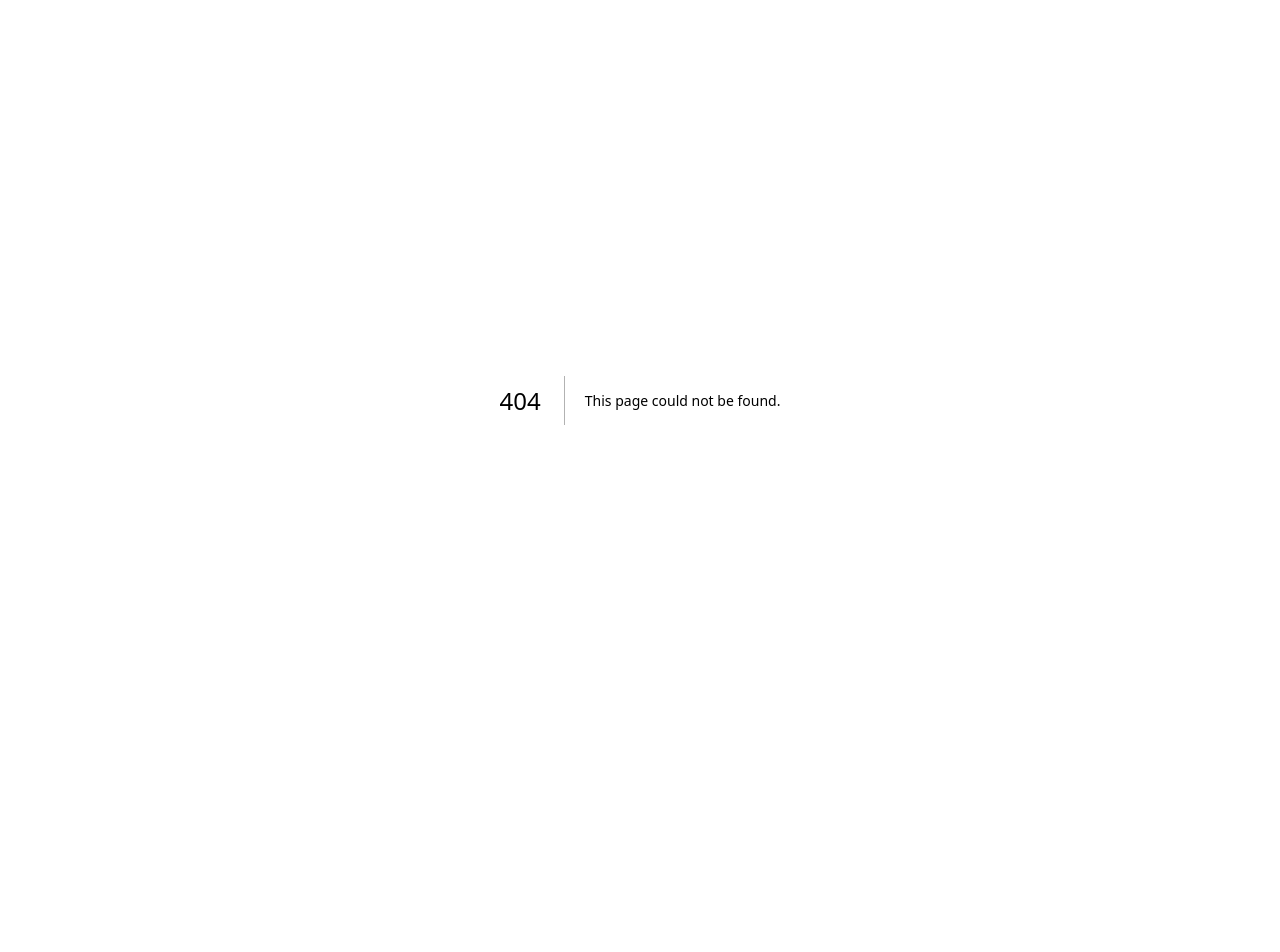
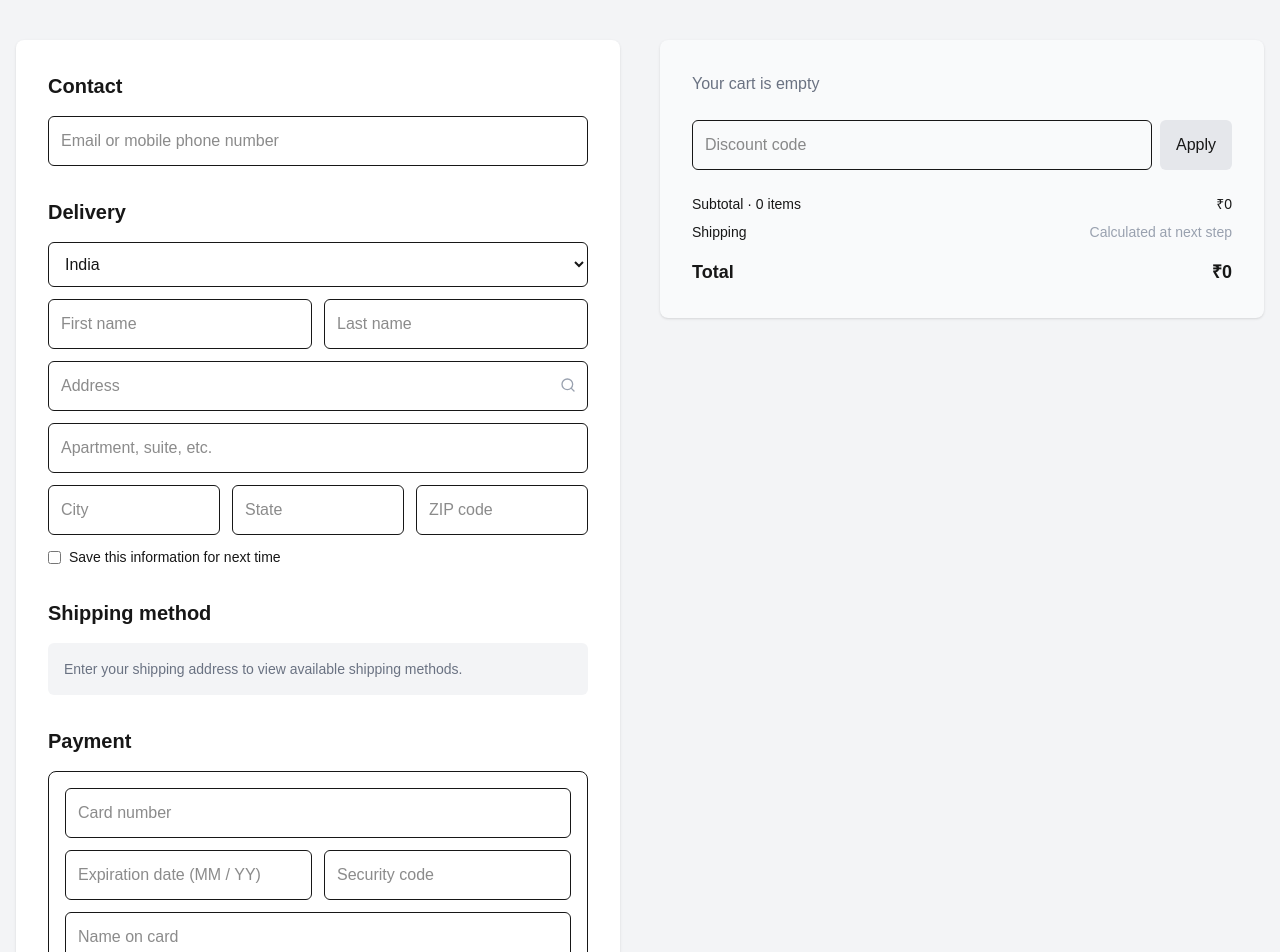
Before and after one commit to codeswithrohit/kapascentury, a Next.js app: page /purchasePages/Checkout in a window 1280 px wide. Before the commit this address had no page. Shown: the top 952 px of the page. Before the commit the page ends 800 px from the top, so only its background shows below. Built offline with nearby package versions, Linux system fonts and the light colour scheme.

Commit message:
checkout created

```diff
--- a/pages/component/Header.js
+++ b/pages/component/Header.js
@@ -12,7 +12,7 @@ import {
 } from "react-icons/fi";
 import { MdKeyboardArrowDown } from "react-icons/md";
 import { useCart } from "../../context/CartContext";
-import Cart from "./Cart";
+import Cart from "../purchasePages/Cart";
 
 export default function Navbar() {
   const [menuOpen, setMenuOpen] = useState(false);
--- a/pages/index.js
+++ b/pages/index.js
@@ -12,6 +12,7 @@ import FeaturedCollection from "./landingPages/FeaturedCollection";
 import HappyCustomers from "./landingPages/HappyCustomers";
 import BottomHeroBanner from "./landingPages/BottomHeroBanner";
 import BottomFeatureBar from "./landingPages/BottomFeatureBar";
+
 
 // import Cart from "./component/cart";
 
@@ -32,8 +33,6 @@ export default function Home() {
     <HappyCustomers />
     <BottomHeroBanner />
     <BottomFeatureBar />
-    {/* <Cart /> */}
-
     <Footer />
    </>
   );
--- a/pages/component/Cart.js
+++ b/pages/purchasePages/Cart.js
@@ -2,6 +2,7 @@
 
 import { useCart } from "../../context/CartContext";
 import { FiX, FiMinus, FiPlus } from "react-icons/fi";
+import Link from "next/link";
 
 export default function Cart() {
   const {
@@ -11,7 +12,7 @@ export default function Cart() {
     removeFromCart,
     updateQuantity,
     getTotalPrice,
-    clearCart
+    clearCart,
   } = useCart();
 
   if (!isCartOpen) return null;
@@ -44,7 +45,10 @@ export default function Cart() {
           ) : (
             <div className="space-y-4">
               {cartItems.map((item) => (
-                <div key={item.id} className="flex items-center space-x-4 border-b pb-4">
+                <div
+                  key={item.id}
+                  className="flex items-center space-x-4 border-b pb-4"
+                >
                   <img
                     src={item.image}
                     alt={item.title}
@@ -55,14 +59,18 @@ export default function Cart() {
                     <p className="text-gray-600 text-sm">₹{item.price}</p>
                     <div className="flex items-center mt-2">
                       <button
-                        onClick={() => updateQuantity(item.id, item.quantity - 1)}
+                        onClick={() =>
+                          updateQuantity(item.id, item.quantity - 1)
+                        }
                         className="p-1 border rounded"
                       >
                         <FiMinus size={12} />
                       </button>
                       <span className="px-3">{item.quantity}</span>
                       <button
-                        onClick={() => updateQuantity(item.id, item.quantity + 1)}
+                        onClick={() =>
+                          updateQuantity(item.id, item.quantity + 1)
+                        }
                         className="p-1 border rounded"
                       >
                         <FiPlus size={12} />
@@ -93,9 +101,11 @@ export default function Cart() {
               >
                 Clear Cart
               </button>
-              <button className="w-full bg-black text-white py-2 rounded hover:bg-gray-800">
-                Checkout
-              </button>
+              <Link href="/purchasePages/Checkout">
+                <button className="w-full bg-black text-white py-2 rounded hover:bg-gray-800">
+                  Checkout
+                </button>
+              </Link>
             </div>
           )}
         </div>
--- /dev/null
+++ b/pages/purchasePages/Checkout.jsx
@@ -0,0 +1,201 @@
+"use client";
+
+import { FaLock } from "react-icons/fa";
+import { FiSearch } from "react-icons/fi";
+import { useCart } from "../../context/CartContext";
+
+export default function Checkout() {
+  const { cartItems } = useCart();
+
+  const subtotal = cartItems.reduce(
+    (acc, item) => acc + item.price * item.quantity,
+    0
+  );
+
+  return (
+    <div className="bg-gray-100 min-h-screen py-10 px-4">
+      <div className="max-w-7xl mx-auto grid lg:grid-cols-2 gap-10">
+
+        {/* LEFT SIDE */}
+        <div className="bg-white p-8 rounded-lg shadow">
+
+          {/* Contact */}
+          <div className="mb-8">
+            <h2 className="text-xl font-semibold mb-4">Contact</h2>
+            <input
+              type="text"
+              placeholder="Email or mobile phone number"
+              className="w-full border rounded-md p-3"
+            />
+          </div>
+
+          {/* Delivery */}
+          <div className="mb-8">
+            <h2 className="text-xl font-semibold mb-4">Delivery</h2>
+
+            <select className="w-full border p-3 rounded-md mb-3">
+              <option>India</option>
+            </select>
+
+            <div className="grid md:grid-cols-2 gap-3">
+              <input
+                placeholder="First name"
+                className="border p-3 rounded-md"
+              />
+              <input
+                placeholder="Last name"
+                className="border p-3 rounded-md"
+              />
+            </div>
+
+            <div className="relative mt-3">
+              <input
+                placeholder="Address"
+                className="border p-3 rounded-md w-full"
+              />
+              <FiSearch className="absolute right-3 top-4 text-gray-400" />
+            </div>
+
+            <input
+              placeholder="Apartment, suite, etc."
+              className="border p-3 rounded-md w-full mt-3"
+            />
+
+            <div className="grid md:grid-cols-3 gap-3 mt-3">
+              <input placeholder="City" className="border p-3 rounded-md" />
+              <input placeholder="State" className="border p-3 rounded-md" />
+              <input placeholder="ZIP code" className="border p-3 rounded-md" />
+            </div>
+
+            <div className="flex items-center mt-3 gap-2">
+              <input type="checkbox" />
+              <p className="text-sm">Save this information for next time</p>
+            </div>
+          </div>
+
+          {/* Shipping */}
+          <div className="mb-8">
+            <h2 className="text-xl font-semibold mb-4">Shipping method</h2>
+            <div className="bg-gray-100 p-4 rounded-md text-gray-500 text-sm">
+              Enter your shipping address to view available shipping methods.
+            </div>
+          </div>
+
+          {/* Payment */}
+          <div>
+            <h2 className="text-xl font-semibold mb-4">Payment</h2>
+
+            <div className="border rounded-lg p-4">
+
+              <input
+                placeholder="Card number"
+                className="border p-3 rounded-md w-full mb-3"
+              />
+
+              <div className="grid md:grid-cols-2 gap-3">
+                <input
+                  placeholder="Expiration date (MM / YY)"
+                  className="border p-3 rounded-md"
+                />
+                <input
+                  placeholder="Security code"
+                  className="border p-3 rounded-md"
+                />
+              </div>
+
+              <input
+                placeholder="Name on card"
+                className="border p-3 rounded-md w-full mt-3"
+              />
+
+              <div className="flex items-center gap-2 mt-3">
+                <input type="checkbox" defaultChecked />
+                <p className="text-sm">
+                  Use shipping address as billing address
+                </p>
+              </div>
+            </div>
+
+            <button className="w-full bg-blue-600 hover:bg-blue-700 text-white py-4 rounded-lg mt-6 flex justify-center items-center gap-2">
+              <FaLock />
+              Pay now
+            </button>
+          </div>
+        </div>
+
+        {/* RIGHT SIDE */}
+        <div className="bg-gray-50 p-8 rounded-lg shadow h-fit">
+
+          {/* PRODUCTS */}
+          <div className="space-y-5">
+
+            {cartItems.length === 0 ? (
+              <p className="text-gray-500">Your cart is empty</p>
+            ) : (
+              cartItems.map((item, index) => (
+                <div key={index} className="flex justify-between items-center">
+
+                  <div className="flex gap-3">
+                    <div className="relative">
+                      <img
+                        src={item.image}
+                        className="w-16 h-20 object-cover rounded"
+                      />
+
+                      <span className="absolute -top-2 -right-2 bg-black text-white text-xs px-2 py-1 rounded-full">
+                        {item.quantity}
+                      </span>
+                    </div>
+
+                    <p className="text-sm max-w-[150px]">
+                      {item.title || item.name}
+                    </p>
+                  </div>
+
+                  <p className="font-medium">
+                    ₹{item.price * item.quantity}
+                  </p>
+
+                </div>
+              ))
+            )}
+
+          </div>
+
+          {/* Discount */}
+          <div className="flex gap-2 mt-6">
+            <input
+              placeholder="Discount code"
+              className="border p-3 rounded-md flex-1"
+            />
+            <button className="bg-gray-200 px-4 rounded-md">
+              Apply
+            </button>
+          </div>
+
+          {/* SUMMARY */}
+          <div className="mt-6 text-sm space-y-2">
+
+            <div className="flex justify-between">
+              <p>Subtotal · {cartItems.length} items</p>
+              <p>₹{subtotal}</p>
+            </div>
+
+            <div className="flex justify-between">
+              <p>Shipping</p>
+              <p className="text-gray-400">Calculated at next step</p>
+            </div>
+
+            <div className="flex justify-between font-semibold text-lg mt-4">
+              <p>Total</p>
+              <p>₹{subtotal}</p>
+            </div>
+
+          </div>
+
+        </div>
+
+      </div>
+    </div>
+  );
+}
```
